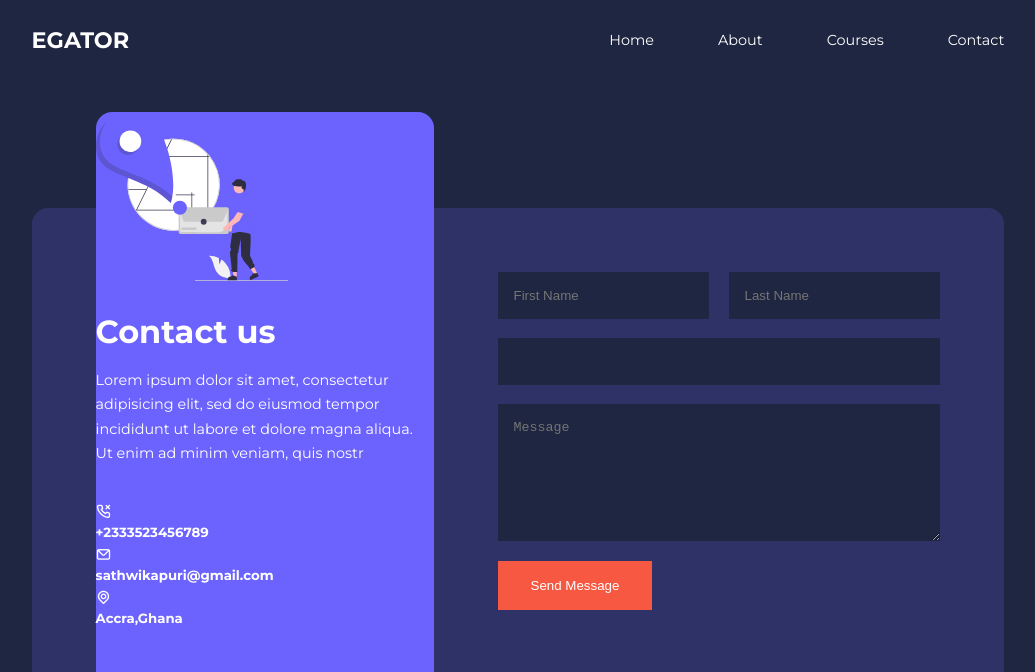
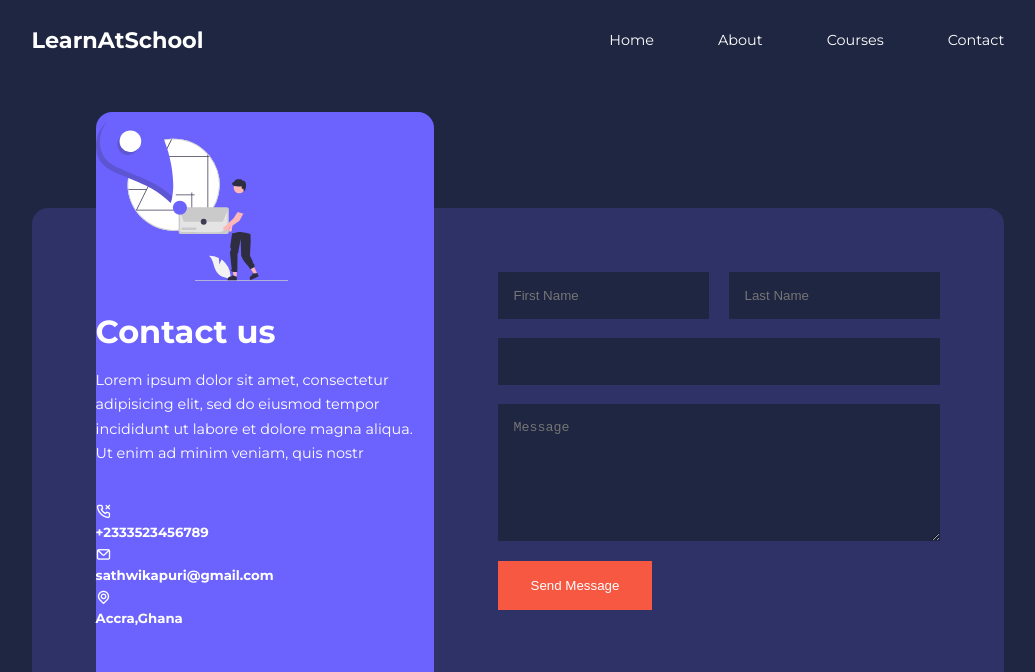
Before and after one commit to sathwikapuri/school, a plain HTML site: page contact.html in a window 1280 px wide. Shown: the top 672 px of the page, without its empty margins (122-1157 px from the left). Drawn offline with nearby package versions, Linux system fonts and the light colour scheme.

Commit message:
Update contact.html

```diff
--- a/contact.html
+++ b/contact.html
@@ -23,7 +23,7 @@
   <body>
     <nav>
       <div class="container nav_container">
-        <a href="index.html"><h4>EGATOR</h4></a>
+        <a href="index.html"><h4>LearnAtSchool</h4></a>
         <ul class="nav_menu">
           <li><a href="index.html">Home</a></li>
           <li><a href="about.html">About</a></li>
```
